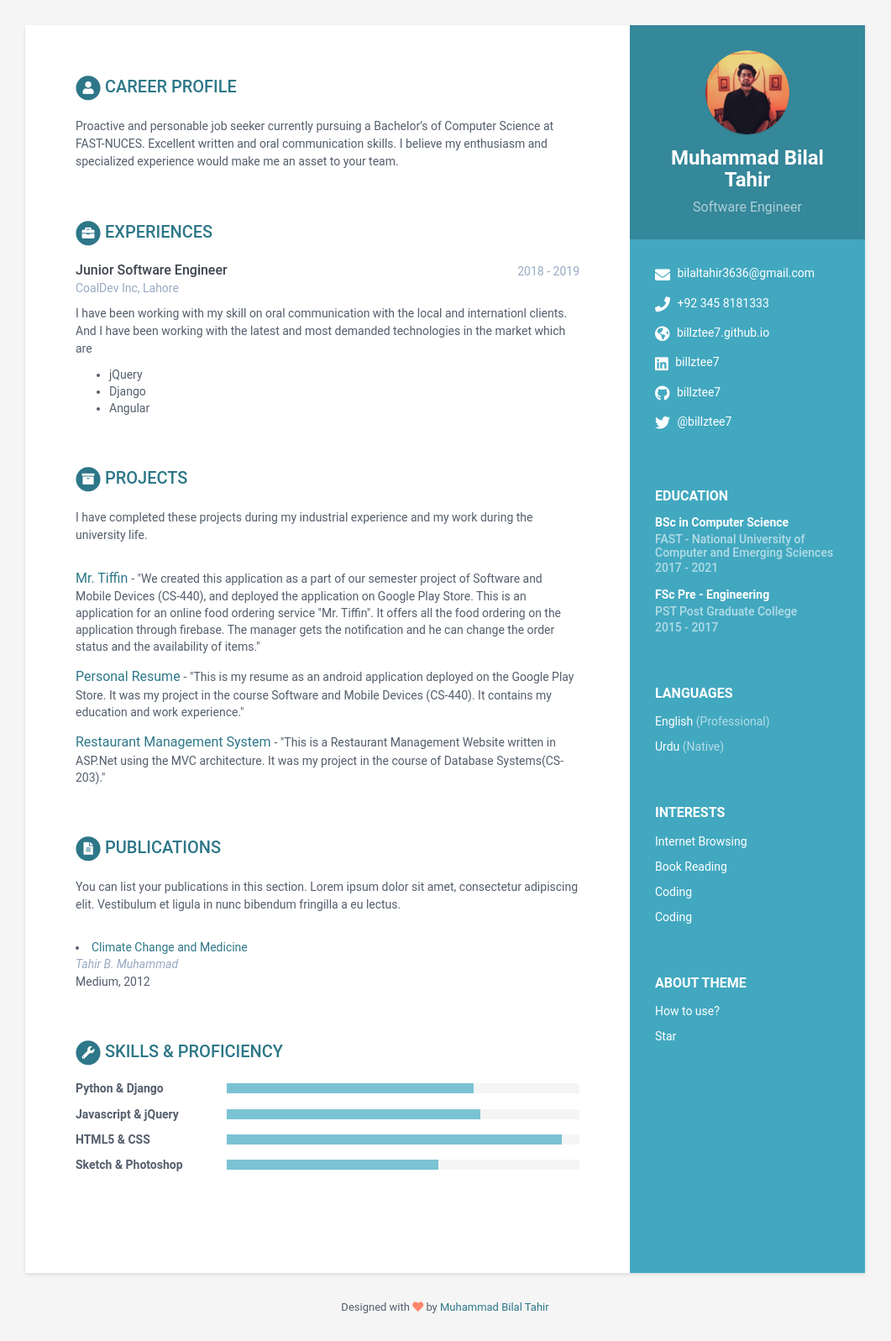
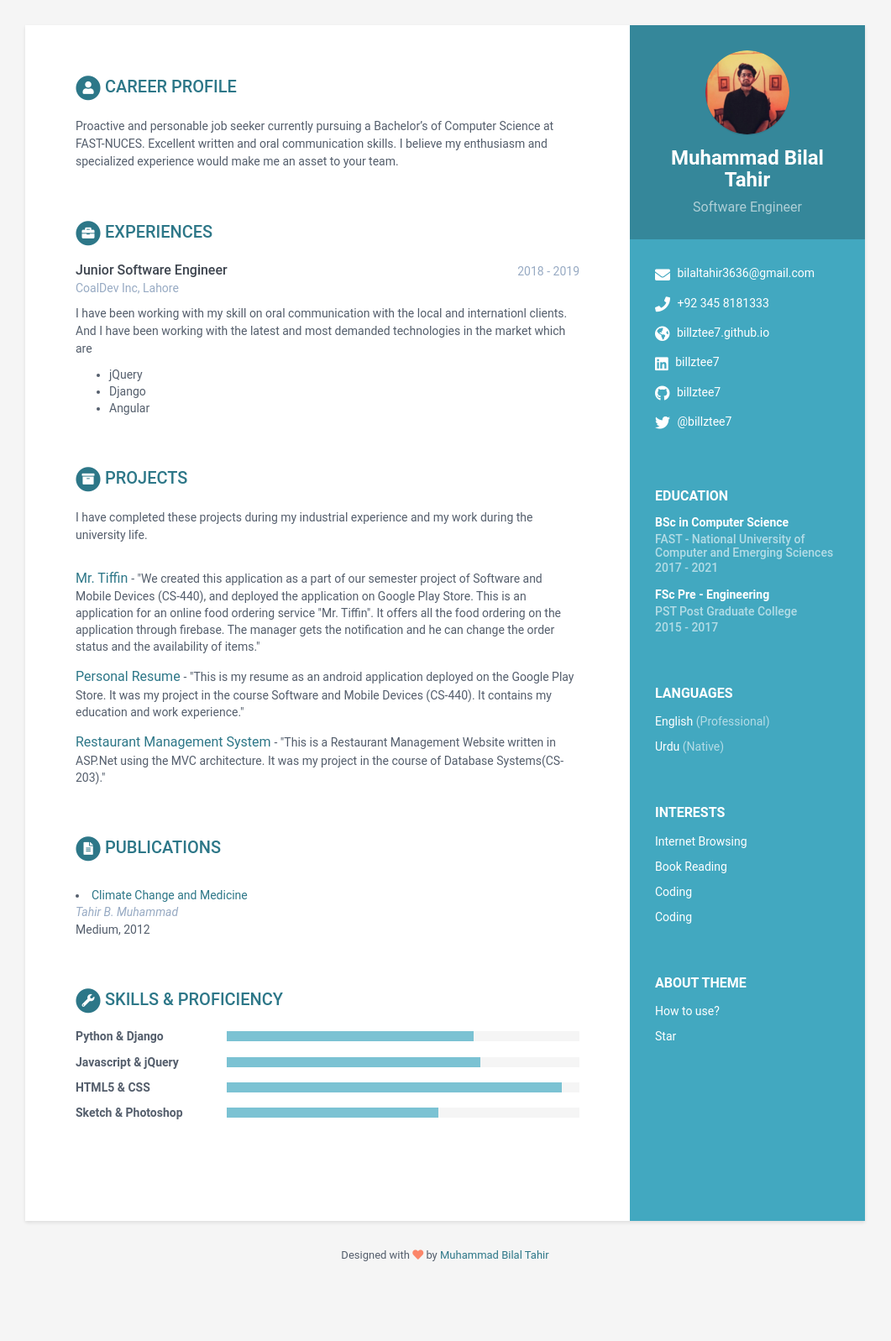
Before and after one commit to bilaltahir2178/bilaltahir2178.github.io, a Jekyll site: the page built from index.html, in a window 1280 px wide. Shown: the whole page at 84% size, without its empty margins (110-1171 px from the left). Built offline with Jekyll 4.4.1, drawn with Linux system fonts in a browser that asks for light colours; after the commit the page ends 1535 px from its top, so only the background shows below that.

Commit message:
Publications fixed

```diff
--- a/_data/data.yml
+++ b/_data/data.yml
@@ -102,9 +102,7 @@ projects:
 publications:
     title: Publications
     intro: |
-      You can list your publications in this section. Lorem ipsum dolor sit
-      amet, consectetur adipiscing elit. Vestibulum et ligula in nunc
-      bibendum fringilla a eu lectus.
+
     papers:
       - title: Climate Change and Medicine
         link: "https://medium.com/@billztee7/climate-change-and-medicine-4b84bd26221e"
```
